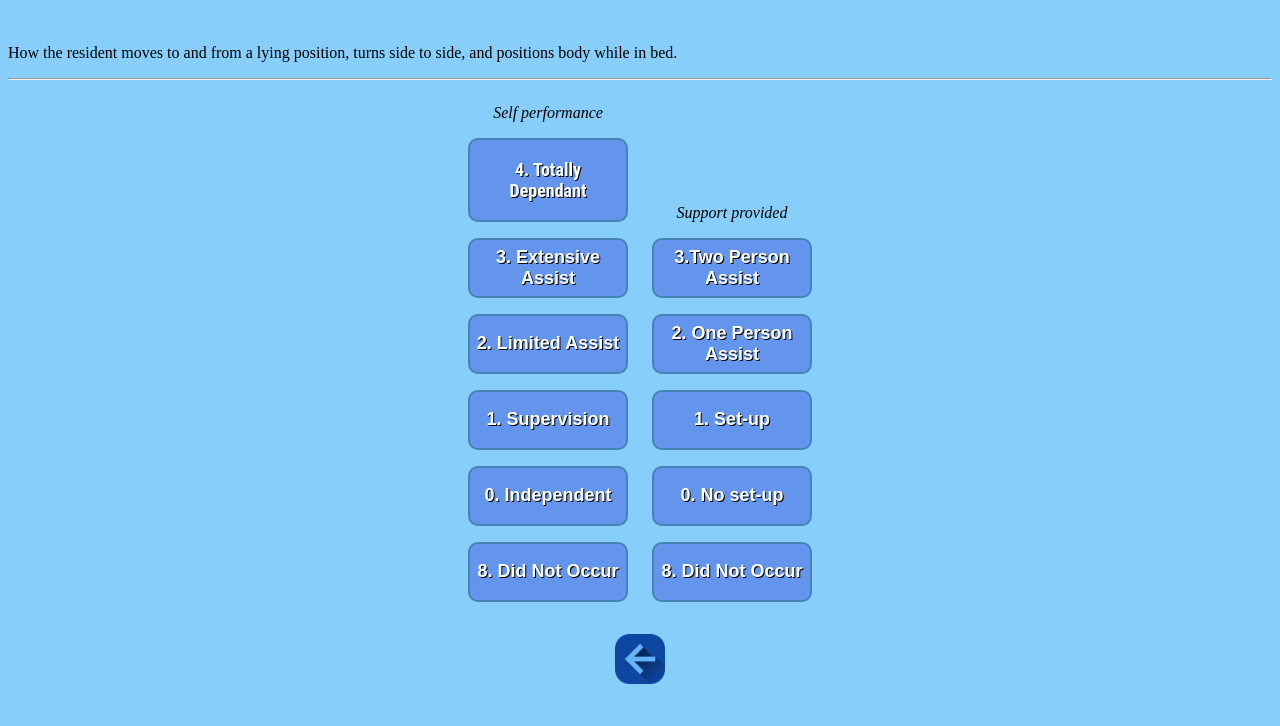
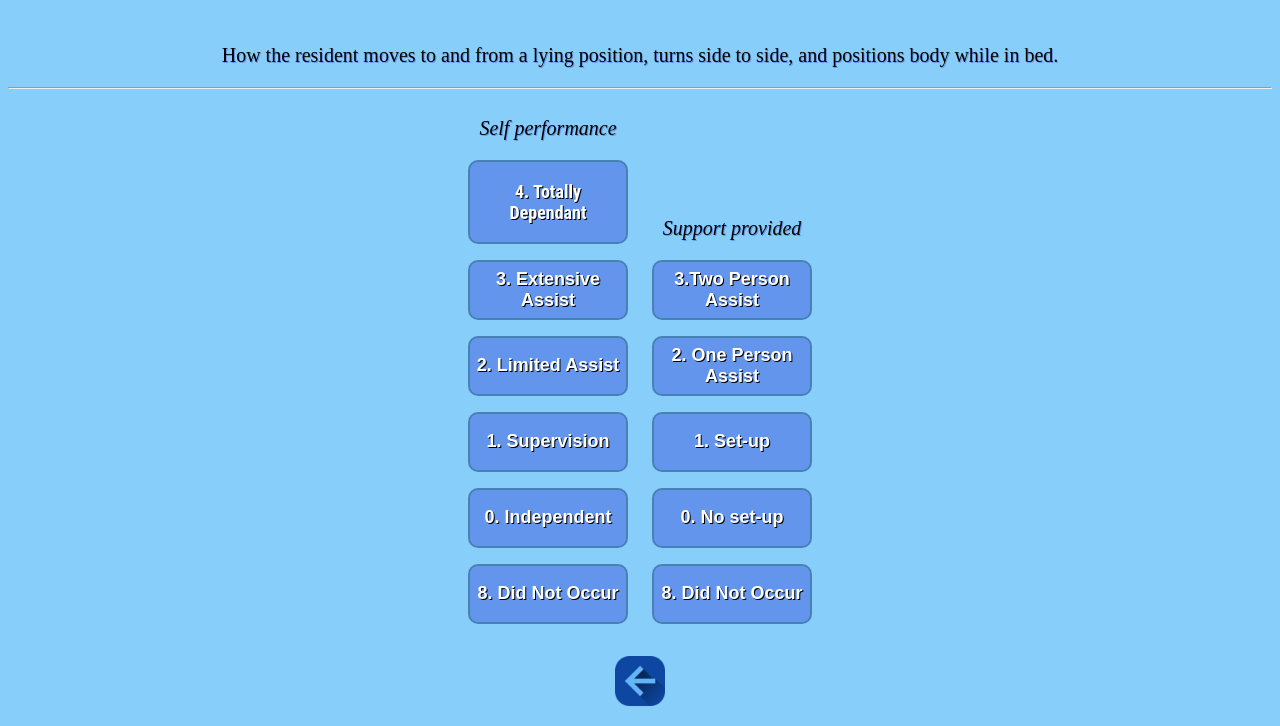
Before and after one commit to Involentary-Pterodacyl/health-assisting, a website built with webpack: page front end/BED Mobility.html in a window 1280 px wide. Shown: the part 132-858 px from the top of the page. Before the commit the page ends 836 px from the top, so only its background shows below. Built offline with nearby package versions, Linux system fonts and the light colour scheme.

Commit message:
Changes by 8000496

```diff
--- a/front end/BED Mobility.html
+++ b/front end/BED Mobility.html
@@ -7,11 +7,11 @@
 </head>
 <body>
 <h1> Bed Mobility</h1>
-<p> How the resident moves to and from a lying position, turns side to side, and positions body while in bed.</p>
+<p class="p1"> How the resident moves to and from a lying position, turns side to side, and positions body while in bed.</p>
 <hr>
 <div id="container">
 <div class="section">
-<p> <em> Self performance</em></p>
+<p class="p2"> <em> Self performance</em></p>
 <p ><button  type="submit" class= "button Total" id="total"> 4. Totally Dependant </button></p>
 <p> <button type="button" class="button Extensive" id="extensive"> 3. Extensive Assist</button></p>
 <p> <button type="button" class="button Limited" id="limited"> 2. Limited Assist </button></p>
@@ -21,7 +21,7 @@
 </div>
 
 <div class="section">
-<p> <em> Support provided </em></p>
+<p class="p3"> <em> Support provided </em></p>
 <p> <button type="button" class="button Two person" id="two person"> 3.Two Person Assist </button></p>
 <p> <button type="button" class="button One person" id="one person"> 2. One Person Assist </button></p>
 <p> <button type="button" class="button Setup" id="setup"> 1. Set-up </button></p>
--- a/front end/js/css/Bed.css
+++ b/front end/js/css/Bed.css
@@ -92,5 +92,5 @@ background-color: cornflowerblue;
 }
 
 .buttons2{
-  align it
+
 }
```
